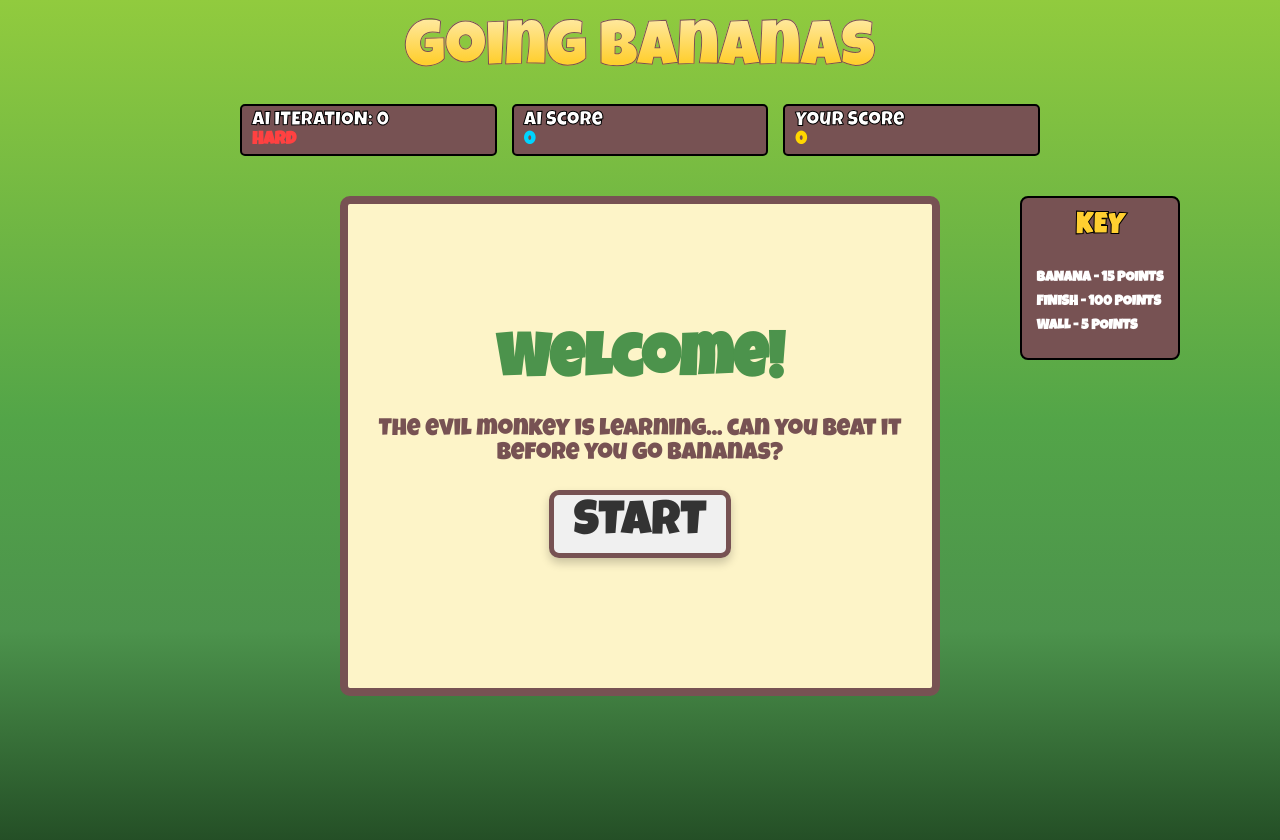
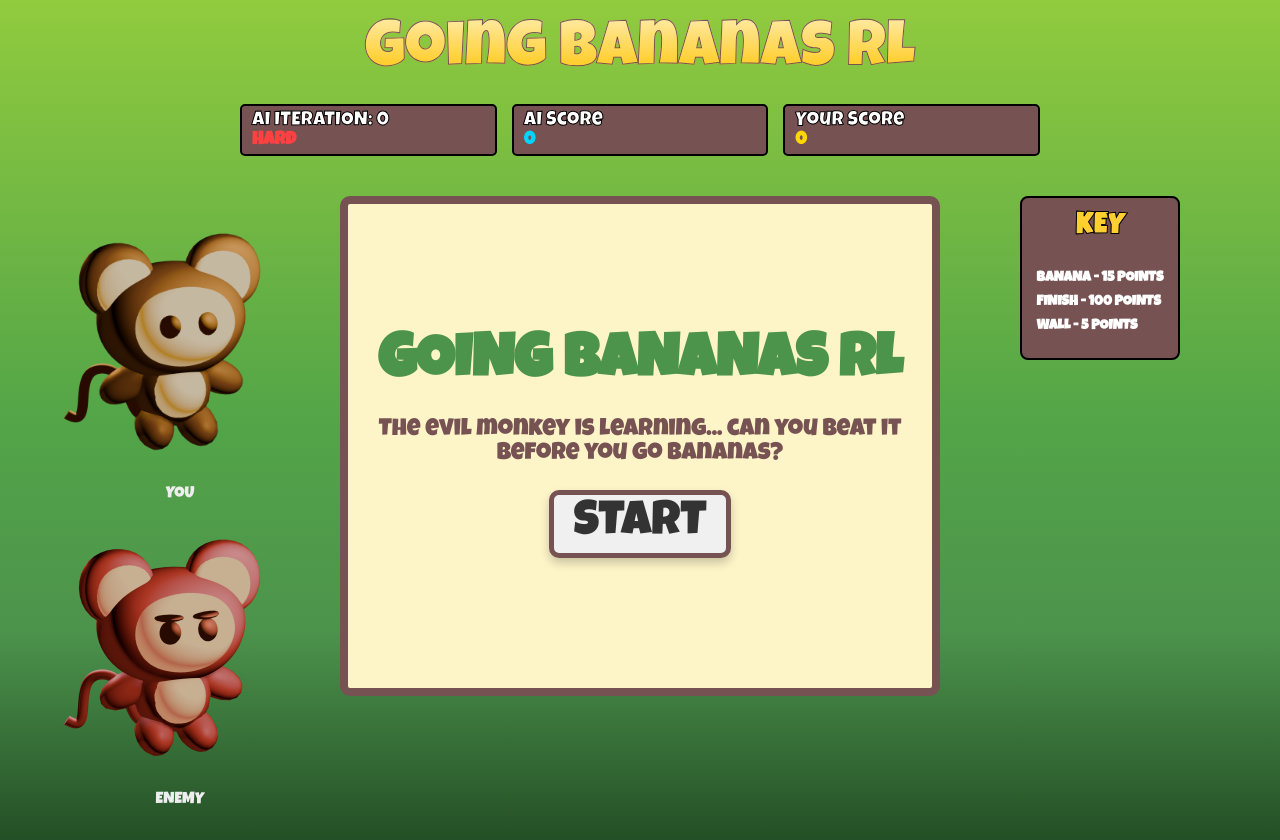
Before and after one commit to ethanol25/GoingBananas, a plain HTML site: page static/index.html in a window 1280 px wide. Drawn offline with Linux system fonts and the light colour scheme.

Commit message:
added left sprites

```diff
--- a/static/index.html
+++ b/static/index.html
@@ -1,13 +1,13 @@
 <!DOCTYPE html>
 <html>
 <head>
-    <title>Going Bananas</title>
+    <title>Going Bananas RL</title>
     <link rel="stylesheet" href="/static/style.css">
     <link href="https://fonts.googleapis.com/css2?family=Luckiest+Guy&display=swap" rel="stylesheet">
 </head>
 <body>
 
-    <h1>Going Bananas</h1>
+    <h1>Going Bananas RL</h1>
 
     <div id="stats">
         <div class="stat">
@@ -33,12 +33,16 @@
     <div id="main-game-area">
 
         <div id="left-sprites">
+            <img src="/static/assets/high_res/MonekyFR.png" alt="player">
+            <span style="padding: 0%;">YOU</span>
+            <img src="/static/assets/high_res/Monkey2FR.png" alt="enemy">
+            <span>ENEMY</span>
              </div>
 
         <div id="main-content-area">
 
             <div id="start-content" class="main-content-block">
-                <h2>Welcome!</h2>
+                <h2>GOING BANANAS RL</h2>
                 <p>The evil monkey is learning... can you beat it before you go bananas?</p>
                 <button id="start-button" class="menu-button">START</button>
             </div>
--- a/static/style.css
+++ b/static/style.css
@@ -64,7 +64,8 @@ h1 {
 /* --- 3. New 3-Column Game Area --- */
 #main-game-area {
     display: grid;
-    grid-template-columns: 1fr auto 1fr; /* 1 part sprites, 3 parts maze, 1 part key */
+    grid-template-columns: auto 1fr; /* 1 part sprites, 3 parts maze, 1 part key */
+    justify-content: center;
     align-items: start;
     width: 100%;
     max-width: 1200px;
@@ -73,14 +74,7 @@ h1 {
 }
 
 #left-sprites {
-    display: flex;
-    flex-direction: column;
-    align-items: center;
-    gap: 20px;
-    padding-top: 20px;
-    min-height: 100px; /* Placeholder */
-    max-width: 250px;
-    justify-self: center;
+    display: none;
 }
 
 /* --- 4. New Central Content Box --- */
@@ -267,3 +261,28 @@ h1 {
     -webkit-text-stroke: 0;
     color: #775253;
 }
+
+
+#left-sprites img {
+    width: 100%;
+    height: auto;
+}
+
+@media (min-width: 1000px) {
+
+    /* 1. ...show the left sprite column */
+    #left-sprites {
+        display: flex;
+        flex-direction: column;
+        align-items: center;
+        gap: 20px;
+        padding-top: 20px;
+        max-width: 250px;
+        justify-self: center;
+    }
+
+    /* 2. ...and use the 3-column grid layout */
+    #main-game-area {
+        grid-template-columns: 1fr auto 1fr;
+    }
+}
```
